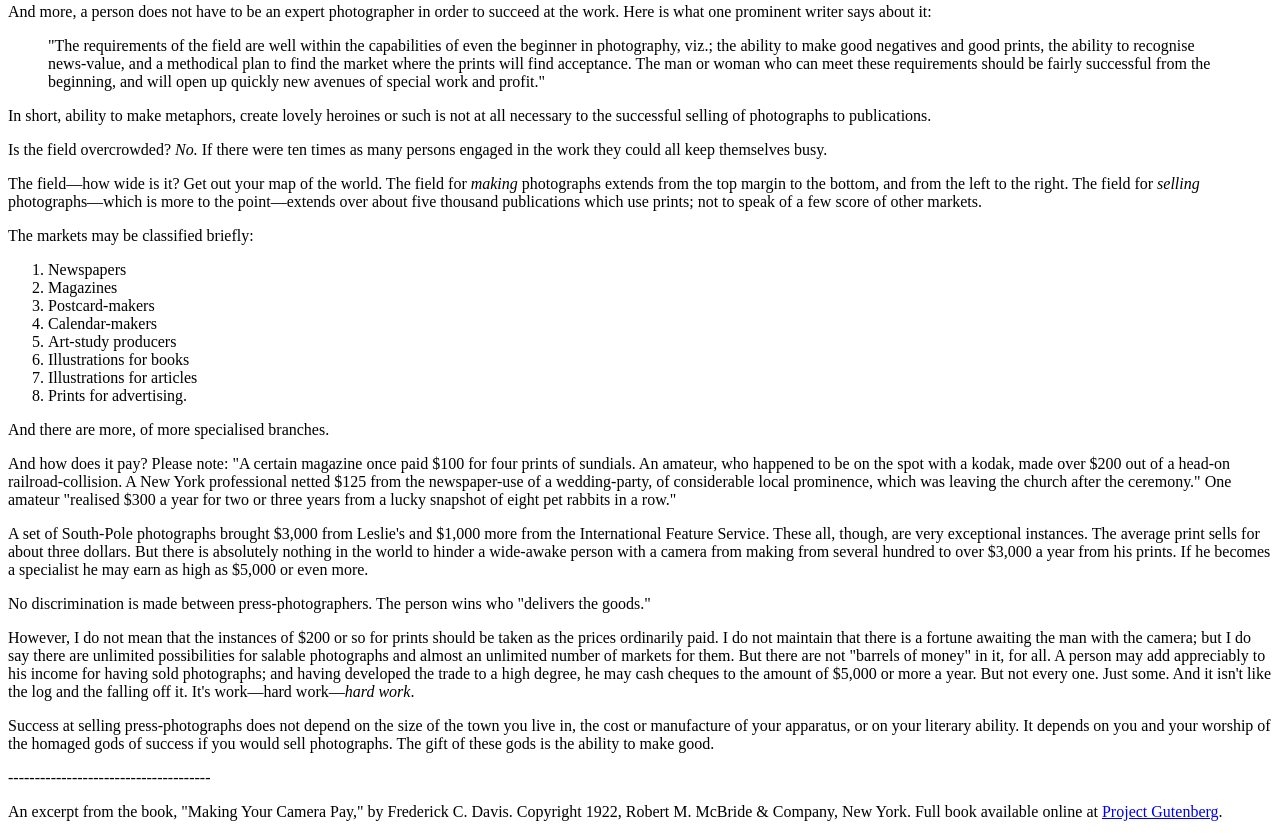
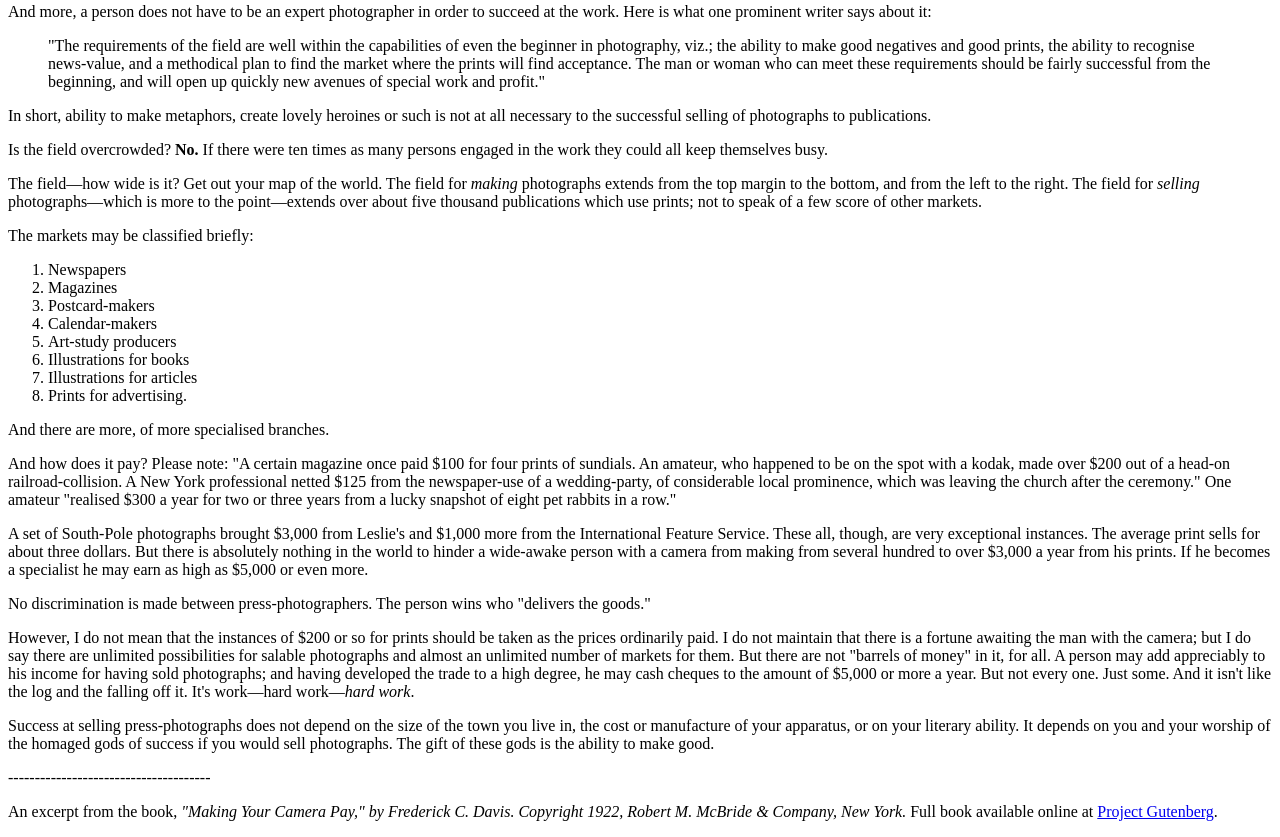
Before and after one commit to agnesmidori/FrontendMasters-Bootcamp, a plain HTML site: page Day1/Exercises/BookExcerpt.html in a window 1280 px wide. Shown: the part 489-1326 px from the top of the page. Drawn offline with Linux system fonts and the light colour scheme.

Commit message:
Update BookExcerpt.html
Just a few adjustments.

```diff
--- a/Day1/Exercises/BookExcerpt.html
+++ b/Day1/Exercises/BookExcerpt.html
@@ -41,7 +41,7 @@
 
     <p>In short, ability to make metaphors, create lovely heroines or such is not at all necessary to the successful selling of photographs to publications.</p>
 
-    <p>Is the field overcrowded? <em>No.</em> If there were ten times as many persons engaged in the work they could all keep themselves busy.</p>
+    <p>Is the field overcrowded? <strong>No.</strong> If there were ten times as many persons engaged in the work they could all keep themselves busy.</p>
 
     <p>The field—how wide is it? Get out your map of the world. The field for <em>making</em> photographs extends from the top margin to the bottom, and from the left to the right. The field for <em>selling</em> photographs—which is more to the point—extends over about five thousand publications which use prints; not to speak of a few score of other markets.</p>
 
@@ -71,7 +71,7 @@
 
     <footer>
         <p>--------------------------------------</p>
-        <p>An excerpt from the book, "Making Your Camera Pay," by Frederick C. Davis. Copyright 1922, Robert M. McBride & Company, New York. Full book available online at <a href="https://www.gutenberg.org/files/35709/35709-h/35709-h.htm">Project Gutenberg</a>.</p>
+        <p>An excerpt from the book, <cite>"Making Your Camera Pay," by Frederick C. Davis. Copyright 1922, Robert M. McBride & Company, New York.</cite> Full book available online at <a href="https://www.gutenberg.org/files/35709/35709-h/35709-h.htm">Project Gutenberg</a>.</p>
     </footer>
 </body>
 </html>
```
